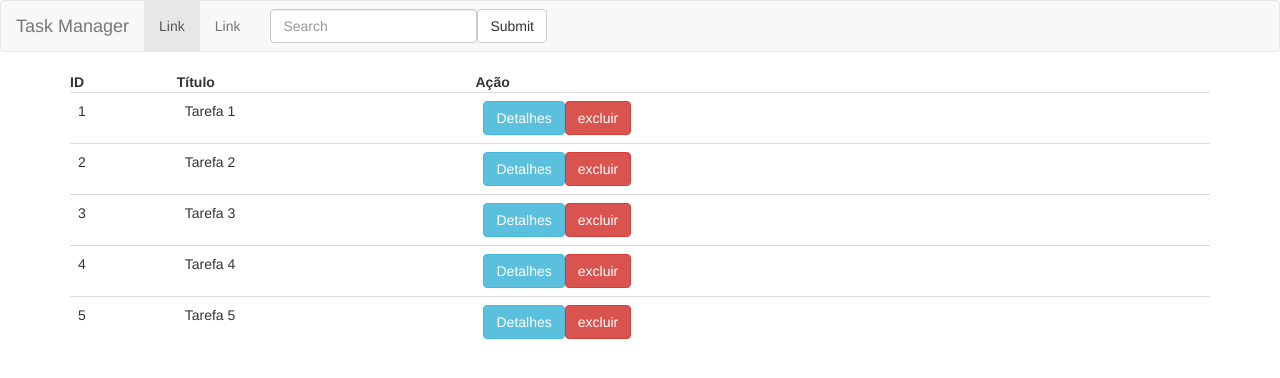
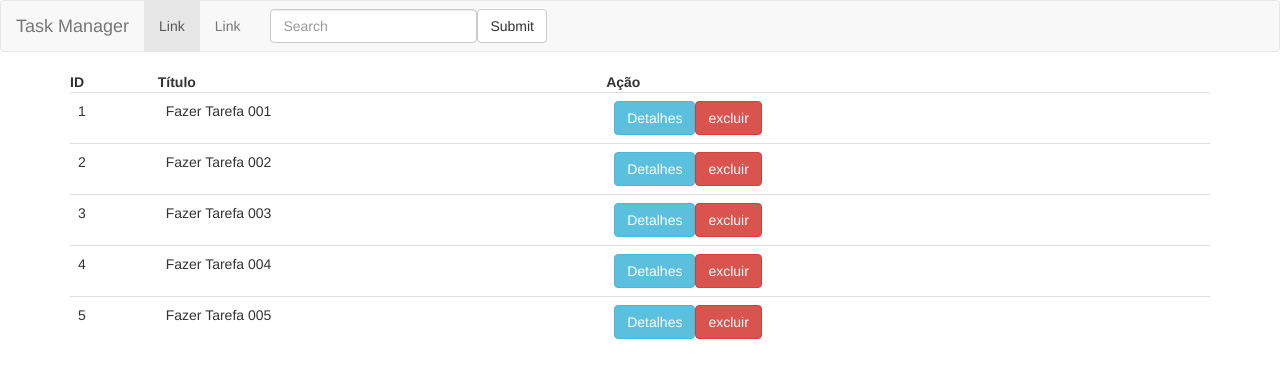
Before and after one commit to Lyoh/taskmanager-frontend, an Angular app: page / in a window 1280 px wide. Shown: the top 378 px of the page. Built offline with nearby package versions, Linux system fonts and the light colour scheme.

Commit message:
Adding Task Service

```diff
--- a/src/app/app.module.ts
+++ b/src/app/app.module.ts
@@ -7,6 +7,7 @@ import { AppComponent } from './app.component';
 import { NavbarComponent  } from './navbar/navbar.component';
 import { TasksComponent } from './tasks/tasks.component';
 import { TasksDetailComponent } from './tasks/tasks-detail/tasks-detail.component';
+import { TasksService } from './tasks/shared/tasks.service';
 
 @NgModule({
   declarations: [
@@ -20,7 +21,9 @@ import { TasksDetailComponent } from './tasks/tasks-detail/tasks-detail.componen
     FormsModule,
     HttpModule
   ],
-  providers: [],
+  providers: [
+    TasksService
+  ],
   bootstrap: [AppComponent]
 })
 export class AppModule { }
--- /dev/null
+++ b/src/app/tasks/shared/tasks.service.ts
@@ -0,0 +1,22 @@
+import { Injectable } from '@angular/core';
+
+import { Tasks } from './tasks.model';
+
+const TASKS: Array<Tasks> = [
+  { id: 1, title: 'Fazer Tarefa 001' },
+  { id: 2, title: 'Fazer Tarefa 002' },
+  { id: 3, title: 'Fazer Tarefa 003' },
+  { id: 4, title: 'Fazer Tarefa 004' },
+  { id: 5, title: 'Fazer Tarefa 005' }
+];
+
+@Injectable()
+export  class TasksService {
+
+  /**
+   * getTaks
+ : Array<Tasks>  */
+  public getTaks(): Array<Tasks> {
+    return TASKS;
+  }
+}
--- a/src/app/tasks/tasks.component.ts
+++ b/src/app/tasks/tasks.component.ts
@@ -1,15 +1,10 @@
 import { Component, OnInit, Input } from '@angular/core';
 
 import { Tasks } from './shared/tasks.model';
+import { TasksService } from './shared/tasks.service';
 
 
-const TASKS: Array<Tasks> = [
-  { id: 1, title: 'Tarefa 1' },
-  { id: 2, title: 'Tarefa 2' },
-  { id: 3, title: 'Tarefa 3' },
-  { id: 4, title: 'Tarefa 4' },
-  { id: 5, title: 'Tarefa 5' }
-];
+
 
 @Component({
   selector: 'app-tasks',
@@ -17,14 +12,15 @@ const TASKS: Array<Tasks> = [
 })
 export class TasksComponent implements OnInit {
 
-  tasks: any;
+  tasks: Array<Tasks>;
   selectedTask: Tasks;
 
-  constructor() {
-    this.tasks = TASKS;
+  constructor(private tasksService: TasksService) {
+  }
+
+  ngOnInit() {
+    this.tasks = this.tasksService.getTaks();
    }
-
-  ngOnInit() { }
 
   onSelectedTask(task: Tasks) {
     this.selectedTask = task;
```
